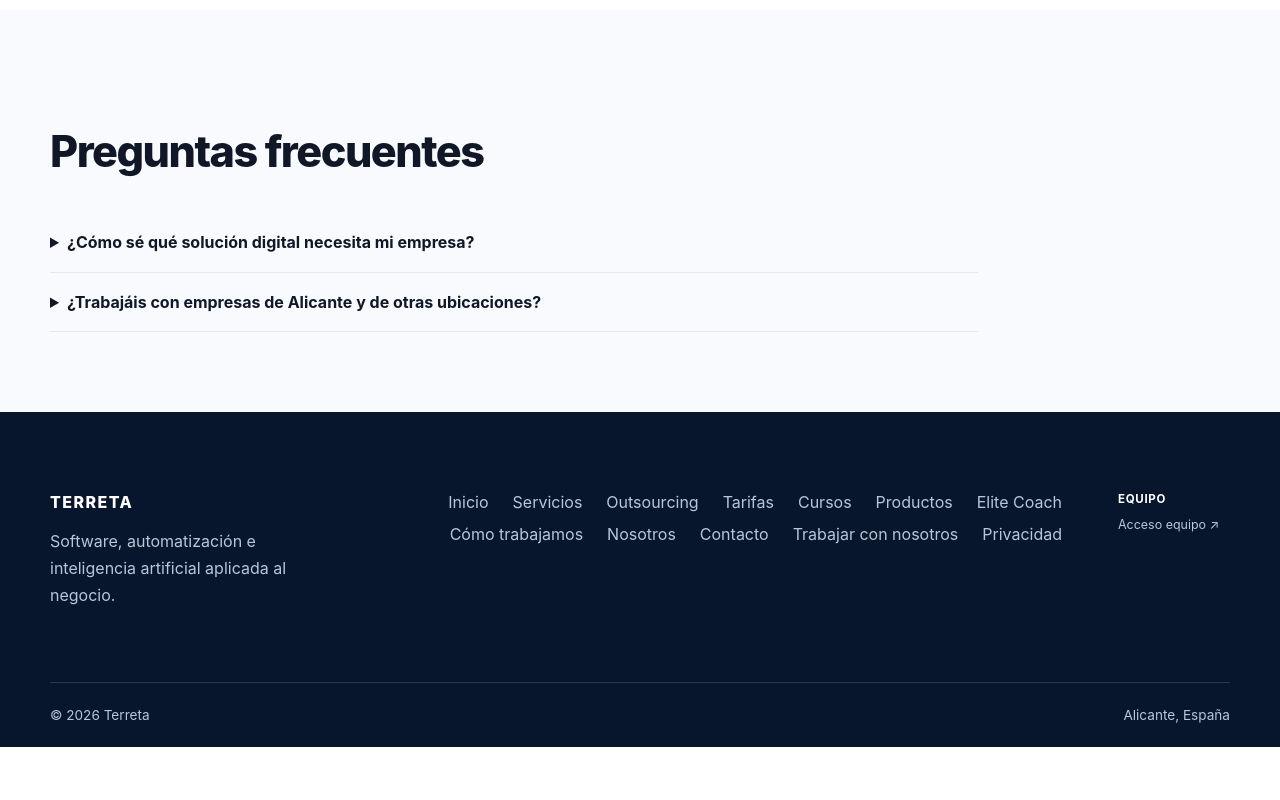
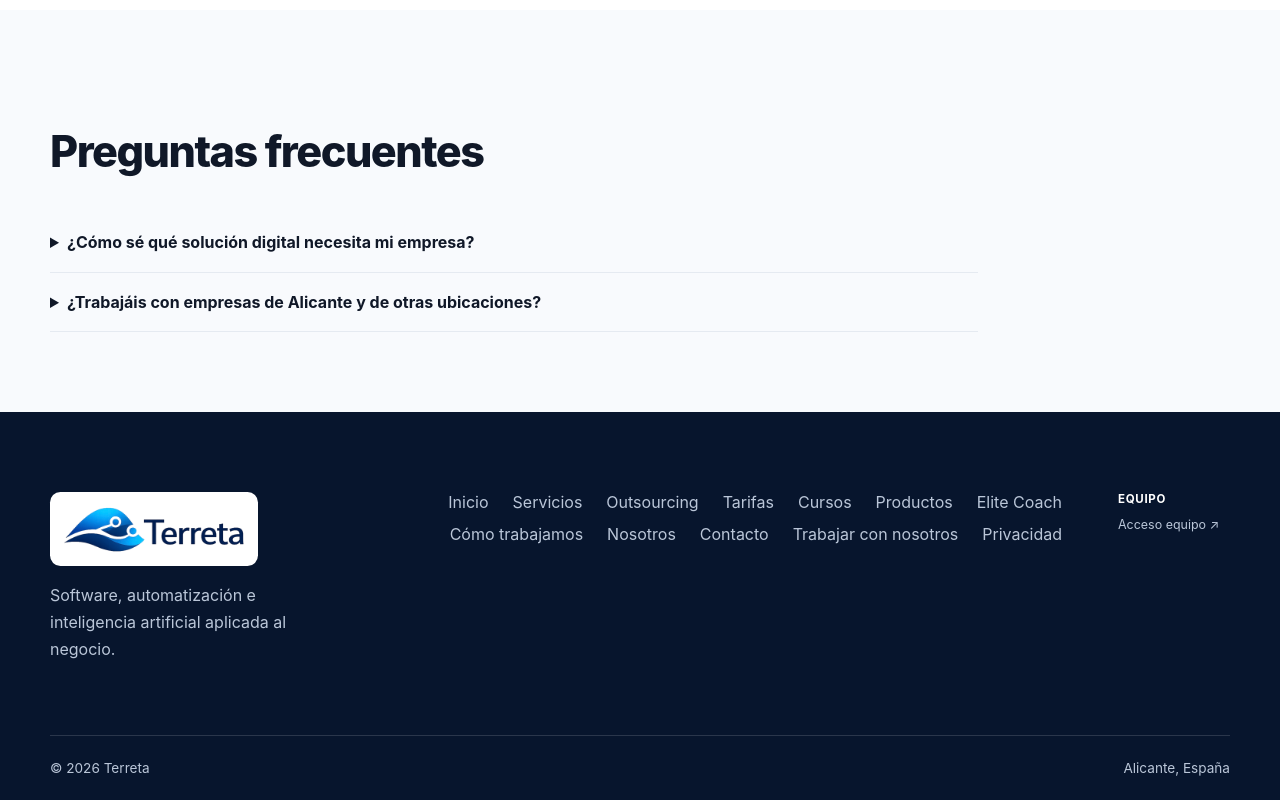
Before and after one commit to AntonioPardoRuiz/terretaLanding, an Angular app: page / in a window 1280 px wide. Shown: the part 3900-4700 px from the top of the page. Before the commit the page ends 4647 px from the top, so only its background shows below. Built offline with nearby package versions, Linux system fonts and the light colour scheme.

Commit message:
Add full Terreta logo to shared footer

```diff
--- a/src/app/core/layout/footer/footer.html
+++ b/src/app/core/layout/footer/footer.html
@@ -2,7 +2,9 @@
   <app-container>
     <div class="footer__main">
       <div>
-        <a class="footer__brand" routerLink="/">TERRETA</a>
+        <a class="footer__brand" routerLink="/" aria-label="Terreta, inicio">
+          <img src="/assets/brand/terreta-logo.png" width="960" height="260" alt="Terreta" loading="lazy" decoding="async" />
+        </a>
         <p>Software, automatización e inteligencia artificial aplicada al negocio.</p>
       </div>
       <nav aria-label="Navegación secundaria">
--- a/src/app/core/layout/footer/footer.scss
+++ b/src/app/core/layout/footer/footer.scss
@@ -10,10 +10,18 @@
   padding-bottom: var(--space-xl);
 }
 .footer__brand {
-  color: var(--color-white);
-  font-weight: 850;
-  letter-spacing: 0.09em;
+  display: inline-flex;
+  width: min(100%, 13rem);
+  padding: 0.75rem;
+  box-sizing: border-box;
+  border-radius: 0.65rem;
+  background: var(--color-white);
   text-decoration: none;
+}
+.footer__brand img {
+  display: block;
+  width: 100%;
+  height: auto;
 }
 p {
   max-width: 31rem;
```
